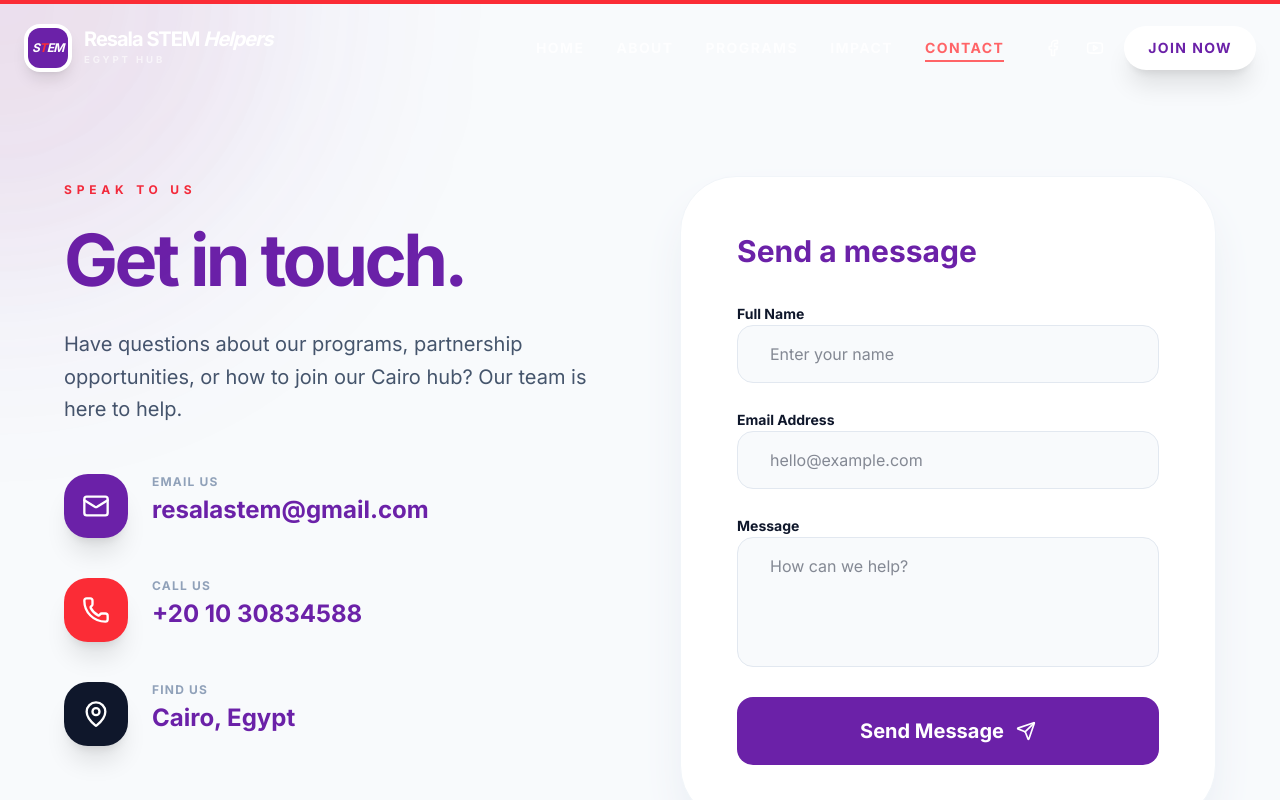
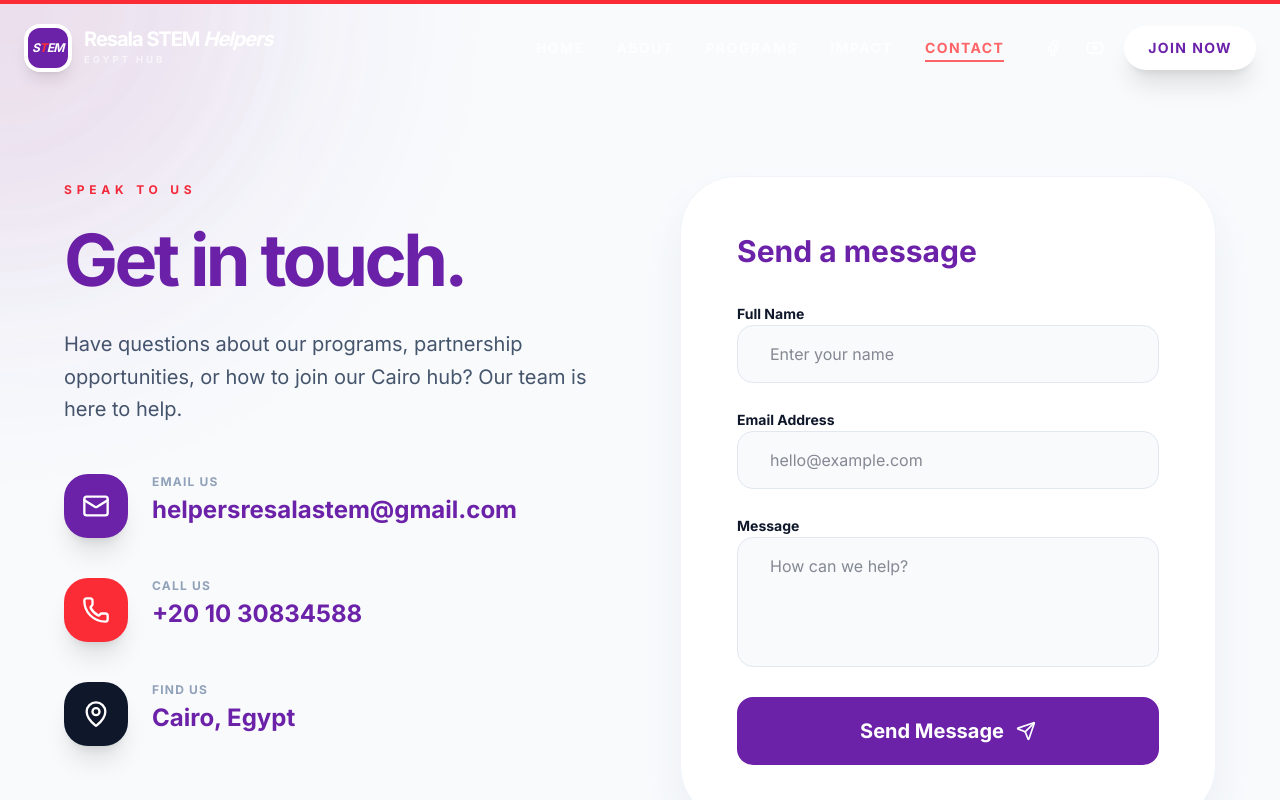
Before and after one commit to recksz01/Resala-Stem-Helpers, a React (Vite) app: page /contact in a window 1280 px wide. Shown: the top 800 px of the page. Built offline with nearby package versions, Linux system fonts and the light colour scheme.

Commit message:
Update Contact.tsx

```diff
--- a/src/pages/Contact.tsx
+++ b/src/pages/Contact.tsx
@@ -35,7 +35,7 @@ export default function Contact() {
                       </div>
                       <div>
                         <p className="text-xs font-bold text-slate-400 uppercase tracking-widest mb-1">Email us</p>
-                        <p className="text-2xl font-black text-brand-purple hover:text-red-500 transition-colors">resalastem@gmail.com</p>
+                        <p className="text-2xl font-black text-brand-purple hover:text-red-500 transition-colors">helpersresalastem@gmail.com</p>
                       </div>
                    </div>
 
```
